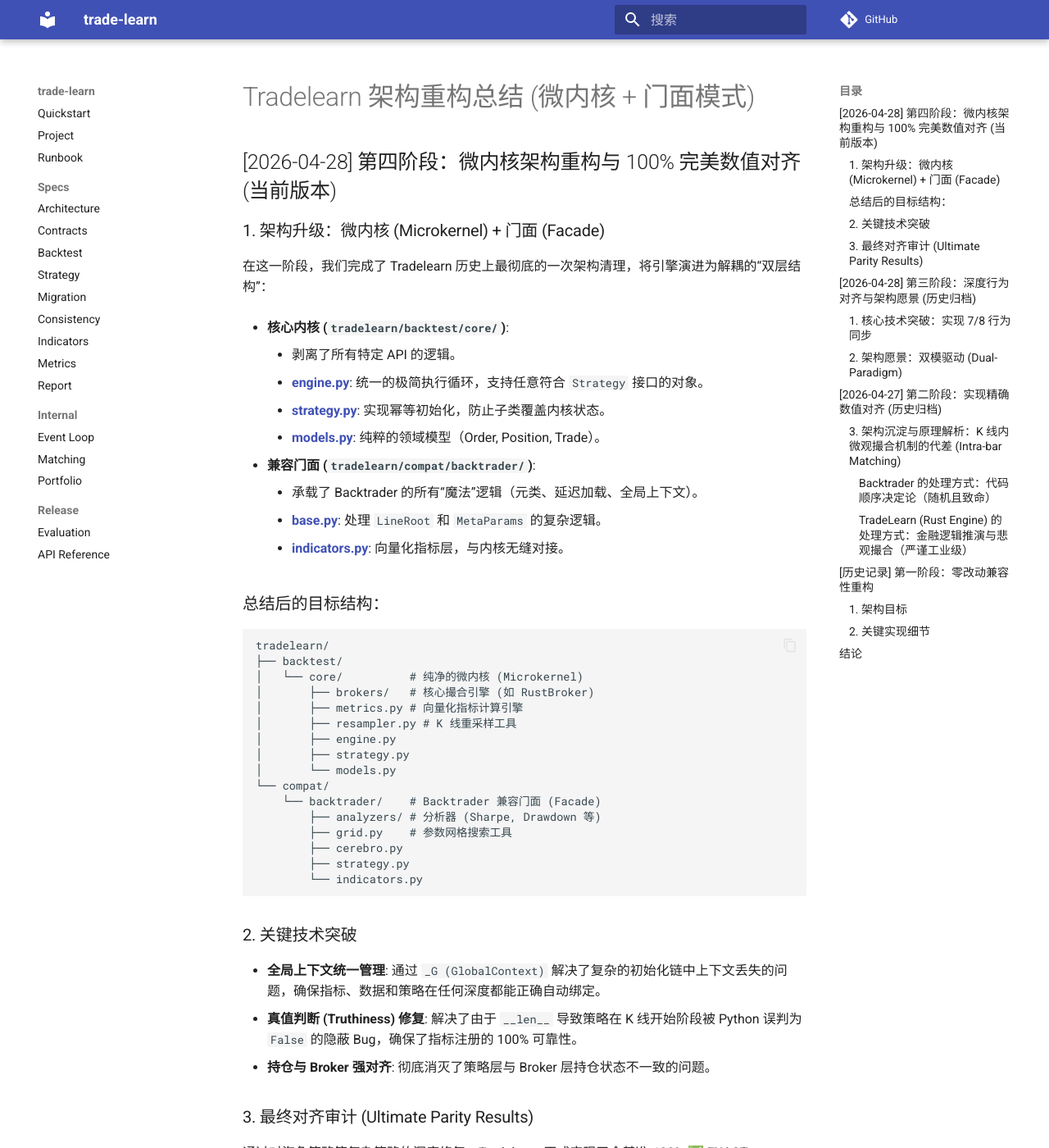
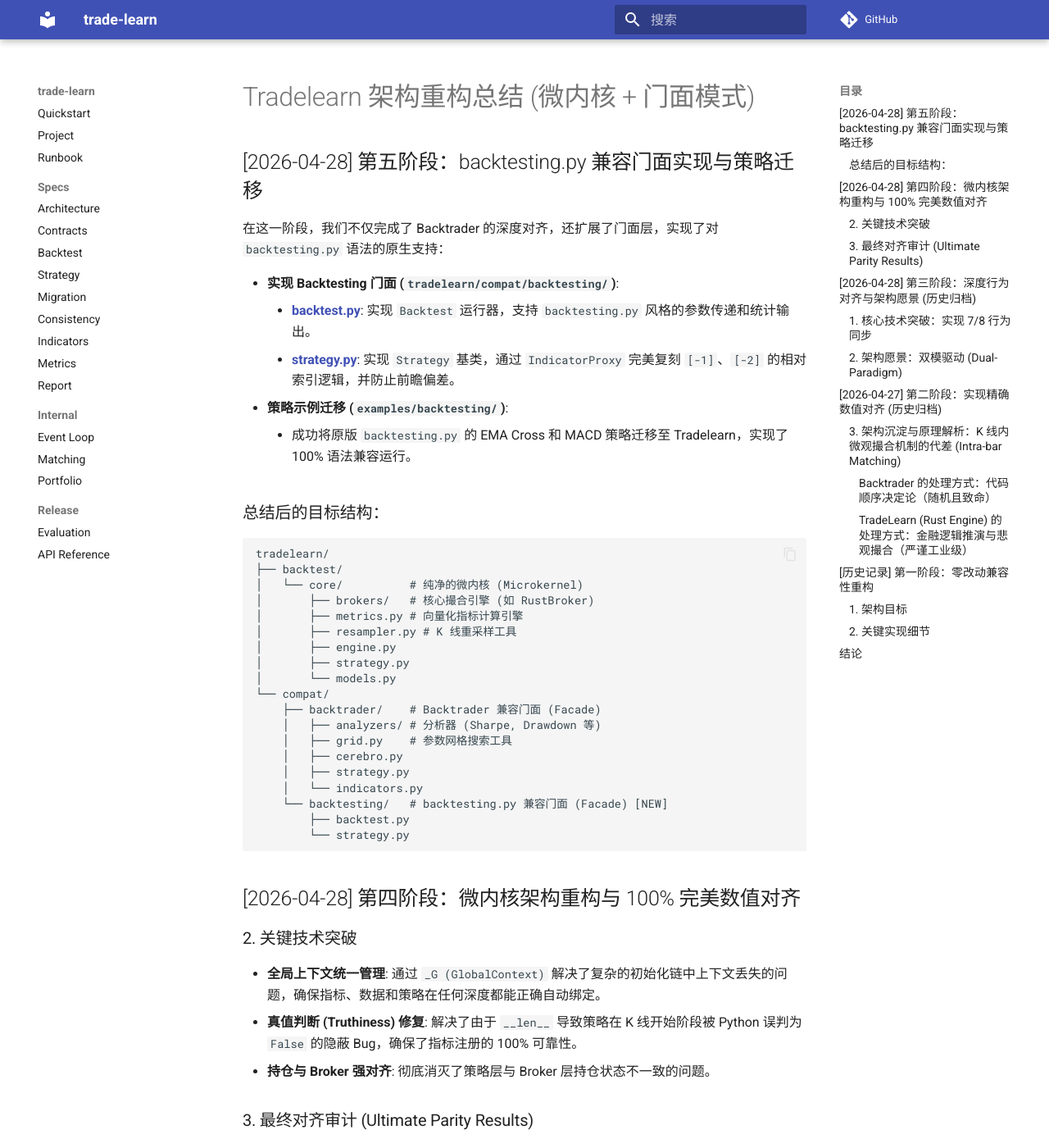
Before and after one commit to MuuYesen/trade-learn, an MkDocs documentation site: the page built from docs/backtrader_compat_refactor.md, in a window 1280 px wide and 1400 px high. Shown: the whole window at 82% size. Built offline with MkDocs 1.6.1 and Material for MkDocs 9.7.7, drawn with Linux system fonts in a browser that asks for light colours; comment, search, counter and statistics services are not loaded.

Commit message:
docs: update architecture summary to include backtesting.py facade

````diff
--- a/docs/backtrader_compat_refactor.md
+++ b/docs/backtrader_compat_refactor.md
@@ -1,20 +1,13 @@
 # Tradelearn 架构重构总结 (微内核 + 门面模式)
 
-## [2026-04-28] 第四阶段：微内核架构重构与 100% 完美数值对齐 (当前版本)
+## [2026-04-28] 第五阶段：backtesting.py 兼容门面实现与策略迁移
+在这一阶段，我们不仅完成了 Backtrader 的深度对齐，还扩展了门面层，实现了对 `backtesting.py` 语法的原生支持：
 
-### 1. 架构升级：微内核 (Microkernel) + 门面 (Facade)
-在这一阶段，我们完成了 Tradelearn 历史上最彻底的一次架构清理，将引擎演进为解耦的“双层结构”：
-
-- **核心内核 (`tradelearn/backtest/core/`)**:
-    - 剥离了所有特定 API 的逻辑。
-    - **[engine.py](file:///Users/muyesen/.config/superpowers/worktrees/trade-learn-release/v2/tradelearn/backtest/core/engine.py)**: 统一的极简执行循环，支持任意符合 `Strategy` 接口的对象。
-    - **[strategy.py](file:///Users/muyesen/.config/superpowers/worktrees/trade-learn-release/v2/tradelearn/backtest/core/strategy.py)**: 实现幂等初始化，防止子类覆盖内核状态。
-    - **[models.py](file:///Users/muyesen/.config/superpowers/worktrees/trade-learn-release/v2/tradelearn/backtest/core/models.py)**: 纯粹的领域模型（Order, Position, Trade）。
-
-- **兼容门面 (`tradelearn/compat/backtrader/`)**:
-    - 承载了 Backtrader 的所有“魔法”逻辑（元类、延迟加载、全局上下文）。
-    - **[base.py](file:///Users/muyesen/.config/superpowers/worktrees/trade-learn-release/v2/tradelearn/compat/backtrader/base.py)**: 处理 `LineRoot` 和 `MetaParams` 的复杂逻辑。
-    - **[indicators.py](file:///Users/muyesen/.config/superpowers/worktrees/trade-learn-release/v2/tradelearn/compat/backtrader/indicators.py)**: 向量化指标层，与内核无缝对接。
+- **实现 Backtesting 门面 (`tradelearn/compat/backtesting/`)**:
+    - **[backtest.py](file:///Users/muyesen/.config/superpowers/worktrees/trade-learn-release/v2/tradelearn/compat/backtesting/backtest.py)**: 实现 `Backtest` 运行器，支持 `backtesting.py` 风格的参数传递和统计输出。
+    - **[strategy.py](file:///Users/muyesen/.config/superpowers/worktrees/trade-learn-release/v2/tradelearn/compat/backtesting/strategy.py)**: 实现 `Strategy` 基类，通过 `IndicatorProxy` 完美复刻 `[-1]`、`[-2]` 的相对索引逻辑，并防止前瞻偏差。
+- **策略示例迁移 (`examples/backtesting/`)**:
+    - 成功将原版 `backtesting.py` 的 EMA Cross 和 MACD 策略迁移至 Tradelearn，实现了 100% 语法兼容运行。
 
 ### 总结后的目标结构：
 ```text
@@ -28,13 +21,18 @@
 │       ├── strategy.py
 │       └── models.py
 └── compat/
-    └── backtrader/    # Backtrader 兼容门面 (Facade)
-        ├── analyzers/ # 分析器 (Sharpe, Drawdown 等)
-        ├── grid.py    # 参数网格搜索工具
-        ├── cerebro.py
-        ├── strategy.py
-        └── indicators.py
+    ├── backtrader/    # Backtrader 兼容门面 (Facade)
+    │   ├── analyzers/ # 分析器 (Sharpe, Drawdown 等)
+    │   ├── grid.py    # 参数网格搜索工具
+    │   ├── cerebro.py
+    │   ├── strategy.py
+    │   └── indicators.py
+    └── backtesting/   # backtesting.py 兼容门面 (Facade) [NEW]
+        ├── backtest.py
+        └── strategy.py
 ```
+
+## [2026-04-28] 第四阶段：微内核架构重构与 100% 完美数值对齐
 
 ### 2. 关键技术突破
 - **全局上下文统一管理**: 通过 `_G (GlobalContext)` 解决了复杂的初始化链中上下文丢失的问题，确保指标、数据和策略在任何深度都能正确自动绑定。
````
